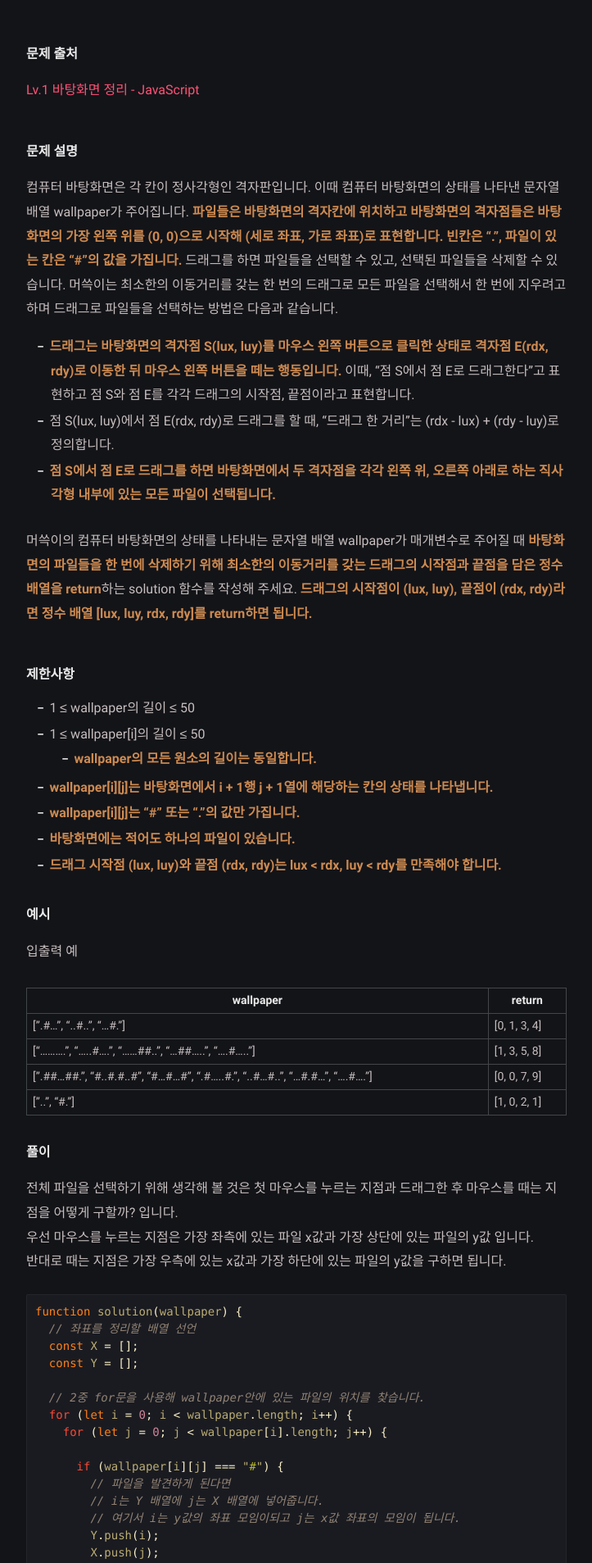
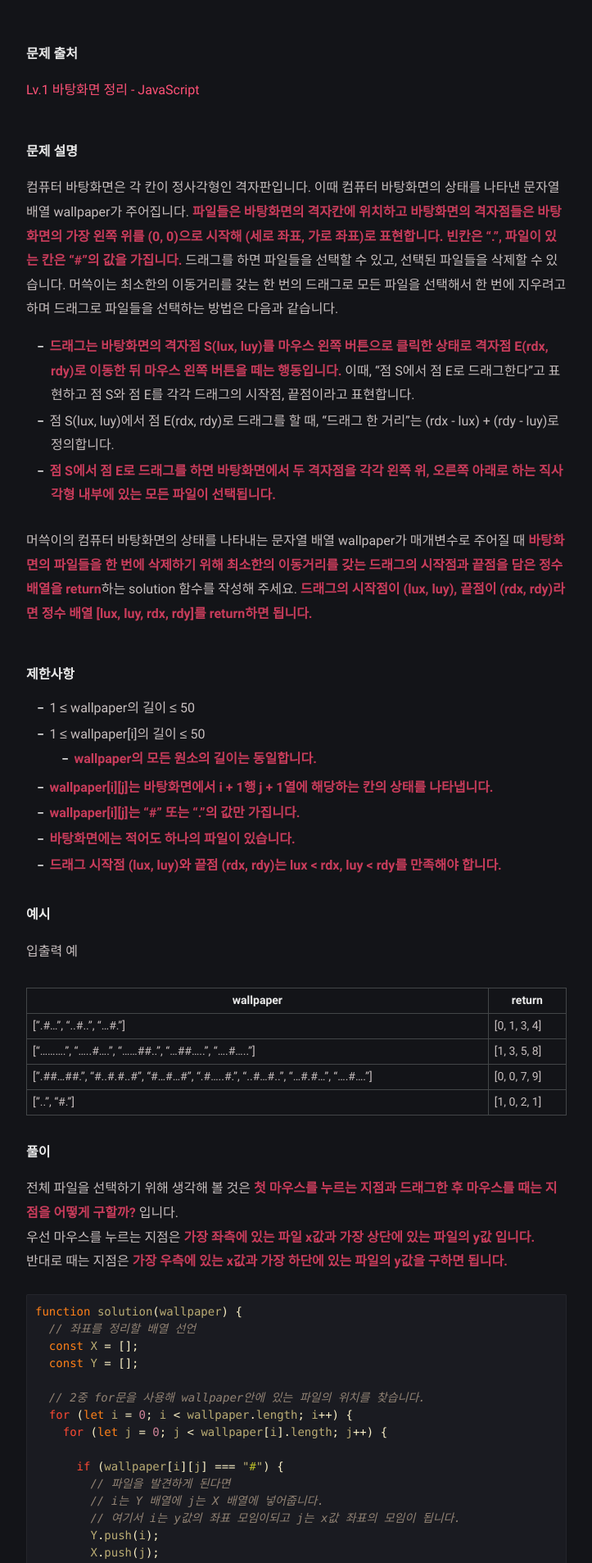
Before and after one commit to LeeJams/LeeJams.github.io, a Jekyll site: the page built from _posts/programmers/2023-03-04-바탕화면-정리.md, in a window 1280 px wide. Shown: the part 357-2264 px from the top of the page at 82% size, without its empty margins (278-1001 px from the left). Built offline with Jekyll 4.4.1, drawn with Linux system fonts in a browser that asks for light colours; comment, search, counter and statistics services are not loaded; some of the changed text lies outside the part shown.

````diff
--- a/_posts/programmers/2023-03-04-바탕화면-정리.md
+++ b/_posts/programmers/2023-03-04-바탕화면-정리.md
@@ -41,9 +41,9 @@ category: ["프로그래머스"]
 | ["..", "#."]                                                                                | [1, 0, 2, 1] |
 
 ##### 풀이
-전체 파일을 선택하기 위해 생각해 볼 것은 첫 마우스를 누르는 지점과 드래그한 후 마우스를 때는 지점을 어떻게 구할까? 입니다.<br/>
-우선 마우스를 누르는 지점은 가장 좌측에 있는 파일 x값과 가장 상단에 있는 파일의 y값 입니다.<br/>
-반대로 때는 지점은 가장 우측에 있는 x값과 가장 하단에 있는 파일의 y값을 구하면 됩니다.
+전체 파일을 선택하기 위해 생각해 볼 것은 **첫 마우스를 누르는 지점과 드래그한 후 마우스를 때는 지점을 어떻게 구할까?** 입니다.<br/>
+우선 마우스를 누르는 지점은 **가장 좌측에 있는 파일 x값과 가장 상단에 있는 파일의 y값 입니다.**<br/>
+반대로 때는 지점은 **가장 우측에 있는 x값과 가장 하단에 있는 파일의 y값을 구하면 됩니다.**
 
 ```javascript
 function solution(wallpaper) {
--- a/_sass/klise/_dark.scss
+++ b/_sass/klise/_dark.scss
@@ -117,7 +117,7 @@ body[data-theme="dark"] {
   // Strong, Bold
   strong,
   b {
-    color: #cd8a51;
+    color: #c83c5b;
   }
 
   // Navbar
````
Also changed, not shown: _posts/programmers/2023-03-06-덧칠하기.md (added, +83 -0 lines).
